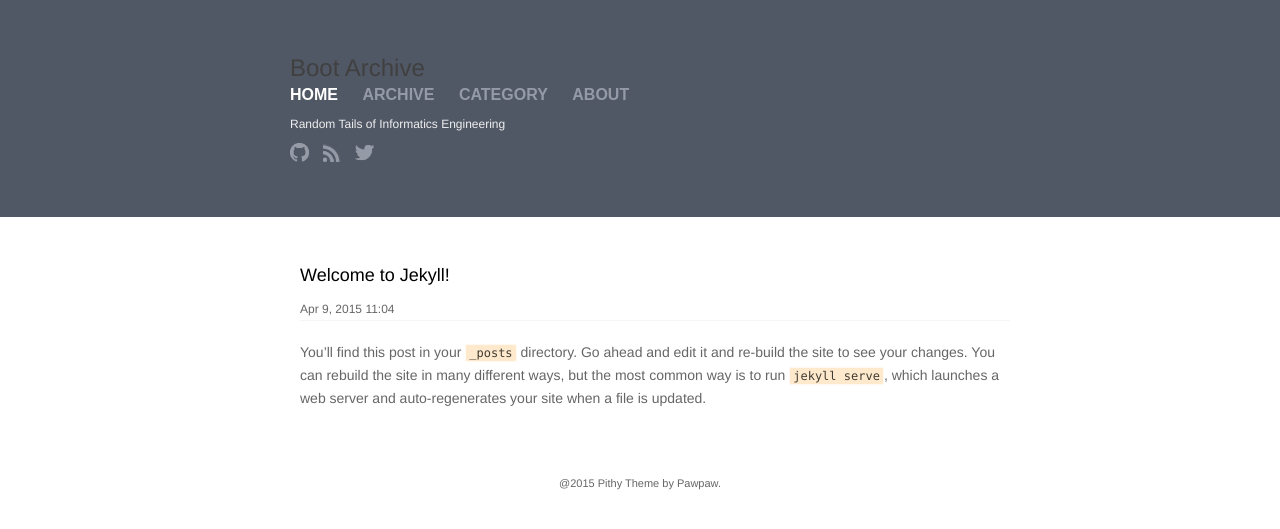
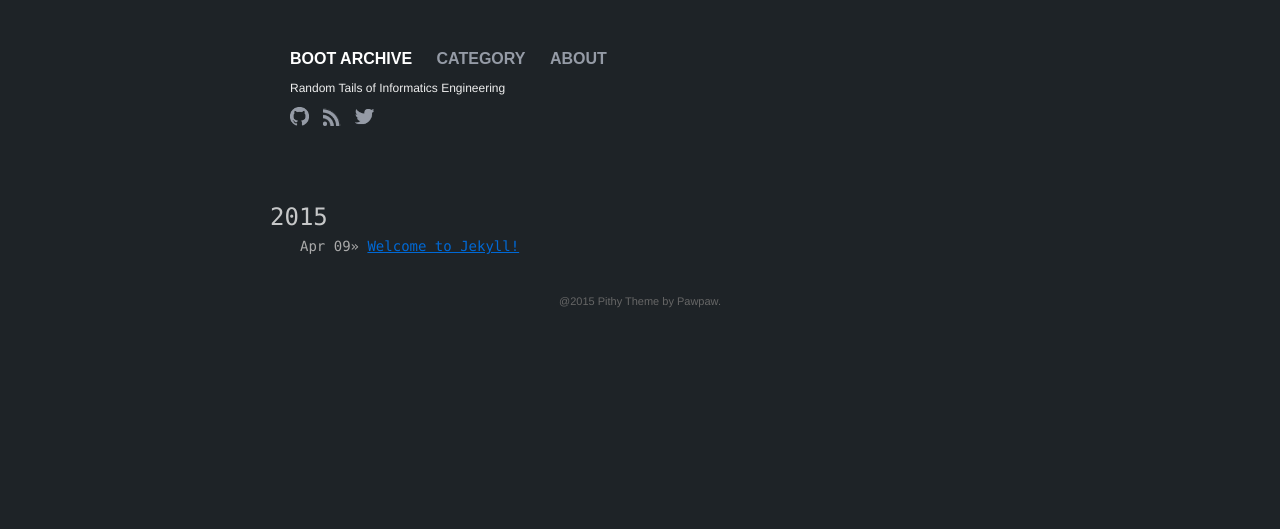
Before and after one commit to dominguesgm/bootarchive.github.io, a Jekyll site: the page built from index.html, in a window 1280 px wide. Shown: the top 529 px of the page. Built offline with Jekyll 4.4.1, drawn with Linux system fonts in a browser that asks for light colours.

Commit message:
background and fixes

```diff
--- a/_config.yml
+++ b/_config.yml
@@ -13,3 +13,6 @@ github_username:  bootarchive
 
 # Build settings
 markdown: kramdown
+
+sass:
+    sass_dir: _sass
--- a/_includes/header.html
+++ b/_includes/header.html
@@ -1,19 +1,18 @@
 <header class="header">
 	<div class="header-container">
-		<h2>Boot Archive</h2>
 		<div class="nav">
 			{% if page.path == "index.html" %}
 			<span class="title">
 				<li>
-					<a href="/index.html">home</a>
+					<a href="/index.html">Boot Archive</a>
 				</li>
 			</span>
 			{% else %}
 				<li>
-					<a href="/index.html">home</a>
+					<a href="/index.html">Boot Archive</a>
 				</li>
 			{% endif %}
-			{% if page.path == "archive.html" %}
+			<!--{% if page.path == "archive.html" %}
 			<span class="title">
 				<li>
 					<a href="/archive.html">archive</a>
@@ -23,7 +22,7 @@
 				<li>
 					<a href="/archive.html">archive</a>
 				</li>
-			{% endif %}
+			{% endif %}-->
 			{% if page.path == "category.html" %}
 			<span class="title">
 				<li>
--- a/_sass/_base.scss
+++ b/_sass/_base.scss
@@ -22,8 +22,6 @@ body {
     background-color: $background-color;
     -webkit-text-size-adjust: 100%;
 }
-
-
 
 /**
  * Set `margin-bottom` to maintain vertical rhythm
@@ -254,7 +252,7 @@ h3,
 h4,
 h5,
 h6 {
-    color: #404040;
+    color: $header-color;
     line-height: 36px;
 }
 h1 {
--- a/_sass/_layout.scss
+++ b/_sass/_layout.scss
@@ -1,5 +1,6 @@
 html,body {
 	-moz-osx-font-smoothing: grayscale;
+    background-color: $black-color;
 }
 
 /**
@@ -7,7 +8,7 @@ html,body {
  */
 .header {
     padding: 50px 20px 40px;
-    background-color: #515865;
+    background-color: $black-color;
 }
 
 .header-container {
--- a/css/main.scss
+++ b/css/main.scss
@@ -20,7 +20,9 @@ $brand-color:      #2a7ae2;
 $grey-color:       rgba(255,255,255,0.75);
 $grey-color-light: lighten($grey-color, 40%);
 $grey-color-dark:  darken($grey-color, 25%);
-$blue-color:	   #1e2327;
+$black-color:	   #1e2327;
+
+$header-color:     rgba(255,255,255,0.75);
 
 // Width of the content area
 $content-width:    800px;
--- a/index.html
+++ b/index.html
@@ -2,7 +2,7 @@
 layout: default
 ---
 
-<div class="home">
+<!--<div class="home">
   <ul class="post-list">
     {% for post in site.posts %}
       <li>
@@ -19,4 +19,22 @@ layout: default
       </li>
     {% endfor %}
   </ul>
+</div>-->
+<div class="well">
+{%for post in site.posts %}
+    {% unless post.next %}
+        <h2>{{ post.date | date: '%Y' }}</h2>
+        <ul>
+    {% else %}
+        {% capture year %}{{ post.date | date: '%Y' }}{% endcapture %}
+        {% capture nyear %}{{ post.next.date | date: '%Y' }}{% endcapture %}
+        {% if year != nyear %}
+            </ul>
+            <h1>{{ post.date | date: '%Y' }}</h1>
+            <ul>
+        {% endif %}
+    {% endunless %}
+    <li><span>{{ post.date | date: "%b %d" }}</span>» <a href="{{ site.baseurl}}{{ post.url }}">{{ post.title }}</a></li>
+{% endfor %}
+</ul>
 </div>
```
